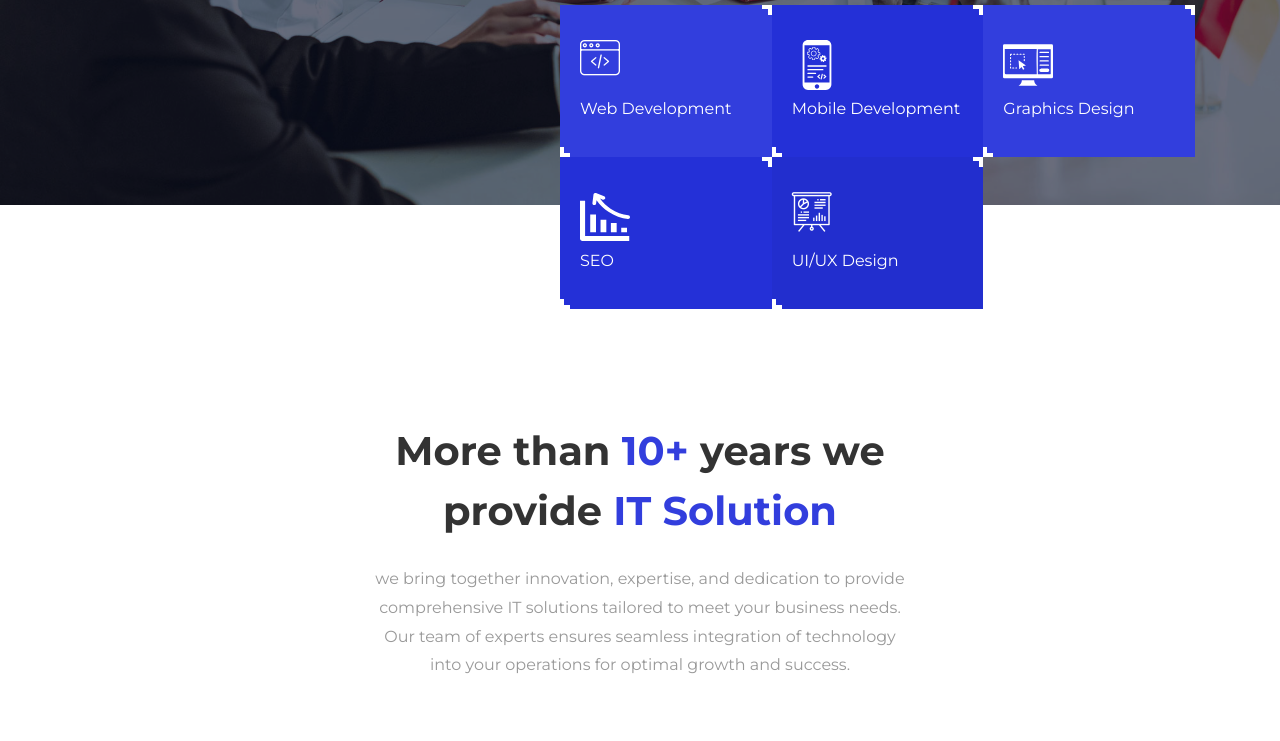
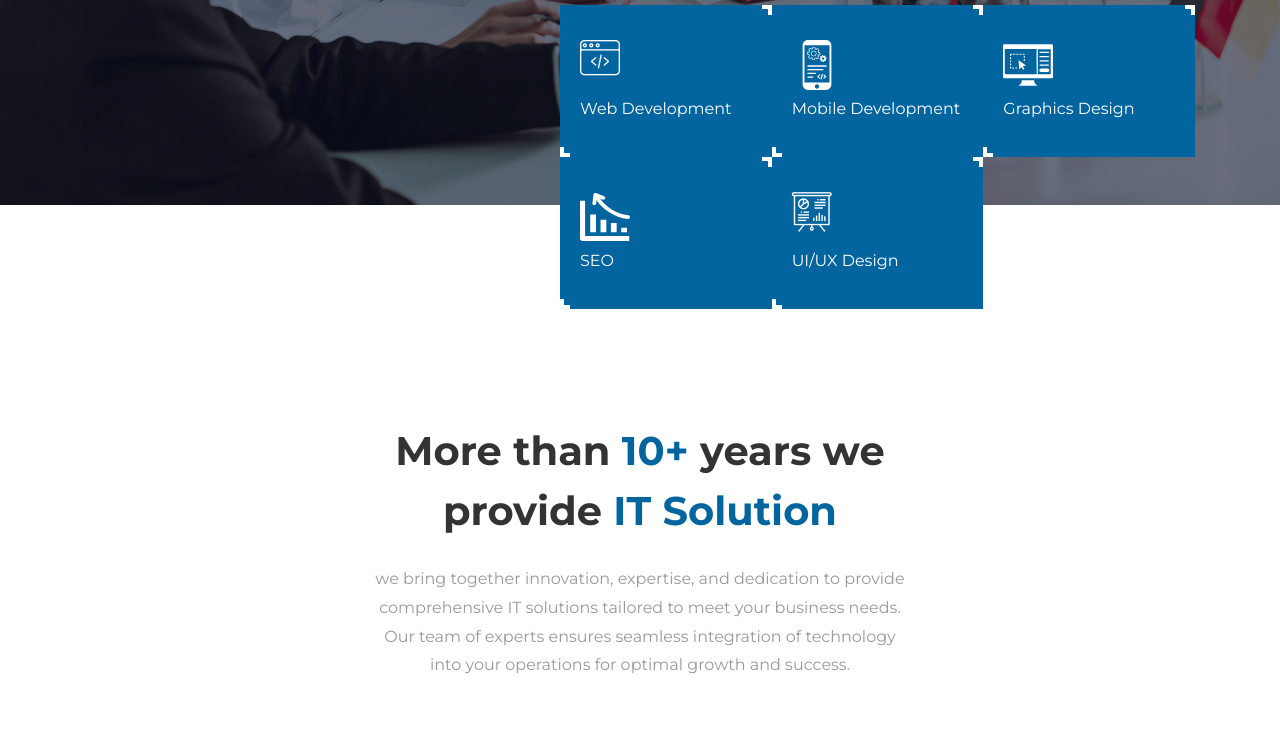
Before and after one commit to AmRonak/website, a plain HTML site: page index.html in a window 1280 px wide. Shown: the part 595-1336 px from the top of the page. Drawn offline with Linux system fonts and the light colour scheme; some packages are replaced by stand-ins of ours; no server answers; files whose address does not match are found by name.

Commit message:
updated ui

```diff
--- a/scss/style.scss
+++ b/scss/style.scss
@@ -5,9 +5,9 @@ $font-primary: 'Montserrat',Arial, sans-serif;
 
 $white: #fff;
 $black: #000000;
-$darken: #090f35;
-
-$primary: #323edd;
+$darken: #19344f;
+
+$primary: #0365A0;
 $secondary: #ffa41b;
 
 
@@ -489,106 +489,6 @@ h1, h2, h3, h4, h5,
 		font-weight: 700;
 	}
 }
-
-
-
-//INTRO
-// .ftco-intro{
-// 	@include media-breakpoint-up(lg){
-// 		margin-top: -200px;
-// 	}
-// 	.services-1{
-// 		background: $primary;
-// 		width: 100%;
-// 		padding: 20px;
-// 		position: relative;
-// 		@include transition(.3s);
-// 		.icon{
-// 			span{
-// 				@include transition(.3s);
-// 			}
-// 		}
-// 		h3{
-// 			@include transition(.3s);
-// 		}
-// 		.line{
-// 			position: absolute;
-// 			top: 0;
-// 			left: 0;
-// 			right: 0;
-// 			bottom: 0;
-// 			content: '';
-// 			&:before, &:after{
-// 				position: absolute;
-// 				content: '';
-// 				width: 10px;
-// 				height: 4px;
-// 				background: $white;
-// 				@include transition(.3s);
-// 			}
-// 			&:before{
-// 				top: 0;
-// 				right: 0;
-// 			}
-// 			&:after{
-// 				bottom: 0;
-// 				left: 0;
-// 			}
-// 		}
-// 		&:before, &:after{
-// 			position: absolute;
-// 			content: '';
-// 			width: 4px;
-// 			height: 10px;
-// 			background: $white;
-// 			@include transition(.3s);
-// 		}
-// 		&:before{
-// 			top: 0;
-// 			right: 0;
-// 		}
-// 		&:after{
-// 			bottom: 0;
-// 			left: 0;
-// 		}
-// 		.icon{
-// 			font-size: 40px;
-// 			color: $white;
-// 		}
-// 		h3{
-// 			color: $white;
-// 			font-size: 16px;
-// 		}
-// 		&.color-1{
-// 			background: darken($primary,4%);
-// 		}
-// 		&.color-2{
-// 			background: darken($primary,6%);
-// 		}
-// 		&:hover{
-// 			background: darken($primary,9%);
-// 			&:after, &:before{
-// 				height: 30px;
-// 				background: $secondary;
-// 			}
-// 			.line{
-// 				&:before, &:after{
-// 					width: 30px;
-// 					background: $secondary;
-// 				}
-// 			}
-// 			.icon{
-// 				span{
-// 					color: $secondary;
-// 				}
-// 			}
-// 			h3{
-// 				color: $secondary;
-// 			}
-// 		}
-// 	}
-// }
-
 
 .bg-light {
 	background: #f8f9fa!important;
```
Also changed, not shown: css/style.css, images/ai.svg (added).
